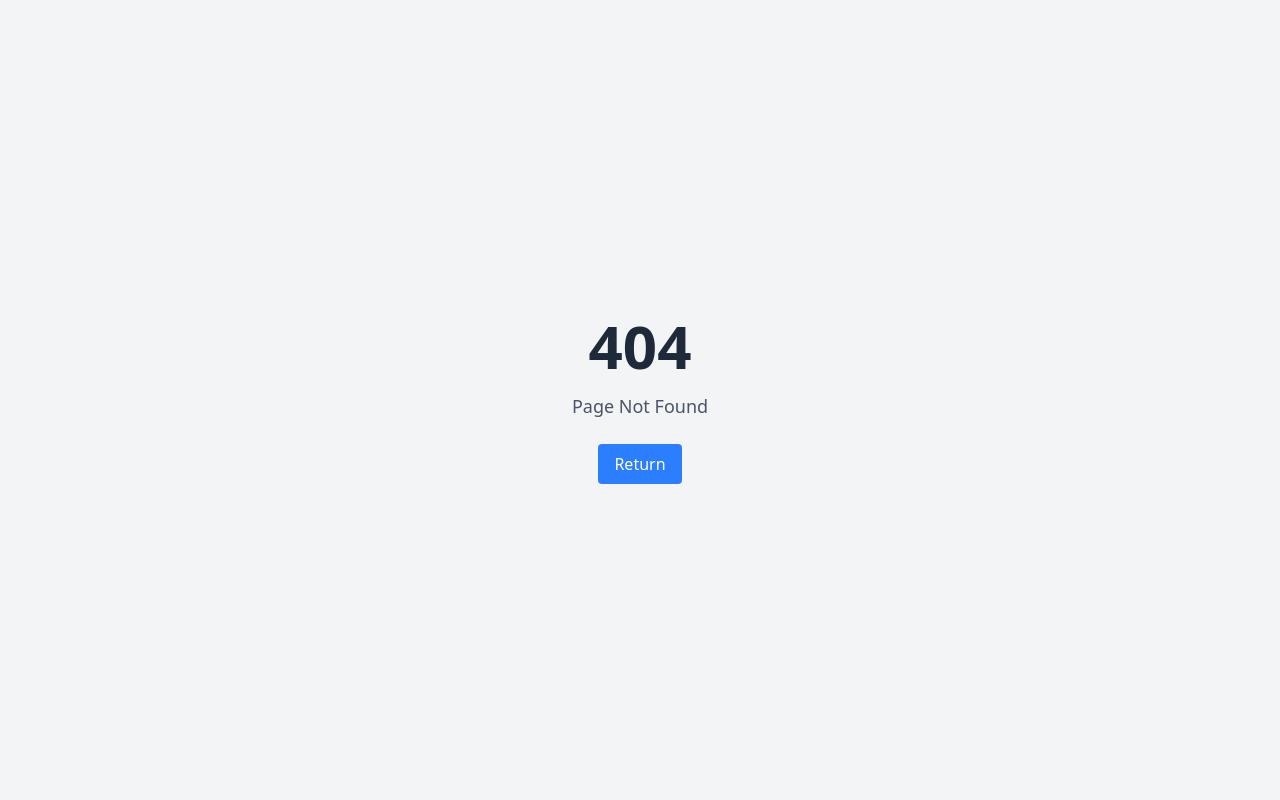
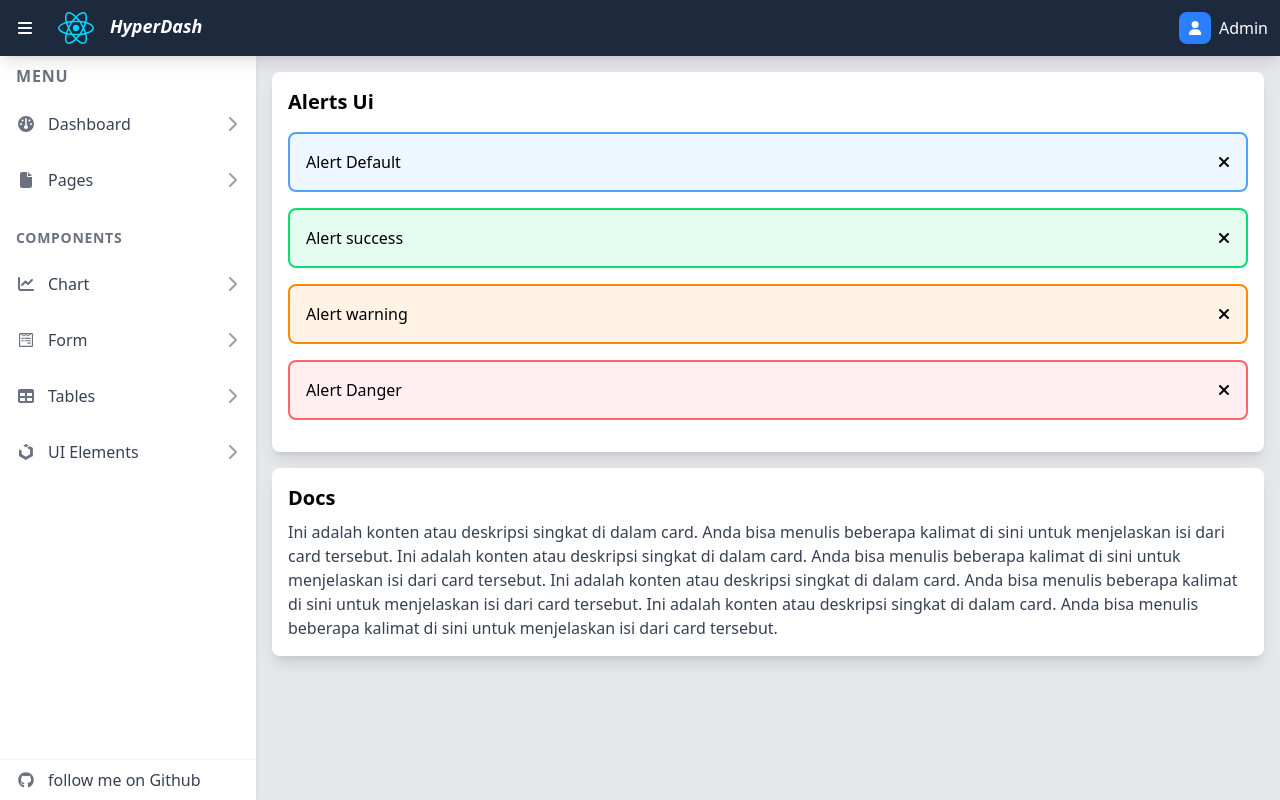
Before and after one commit to Rafhi-dev/HyperDash, a React (Vite) app: page /alerts in a window 1280 px wide. Before the commit this address had no page. Built offline with nearby package versions, Linux system fonts and the light colour scheme.

Commit message:
feat: implement MainLayout and Sidebar components; add Card and AlertView components; enhance Ujicoba with new card layout and functionality

```diff
--- a/src/Routes/HyRoute.jsx
+++ b/src/Routes/HyRoute.jsx
@@ -1,6 +1,6 @@
 import { Route, Routes } from "react-router-dom";
 
-import MainLayout from "../components/layout/MainLayout";
+import MainLayout from "../Layout/MainLayout";
 import Dashboard1 from "../components/layout/contents/Dashboard1";
 import MyPiePrev from "../components/charts/MyPiePrev";
 import MyBarPrev from "../components/charts/MyBarPrev";
@@ -8,9 +8,10 @@ import MyLinePrev from "../components/charts/MyLinePrev";
 import LoginForm from "../pages/LoginForm";
 import NotFound from "../pages/404";
 import Ujicoba from "../content/Ujicoba";
+import CardView from "../components/ui/card/CardView";
+import AlertView from "../components/ui/alerts/AlertView";
 
-
-const HyRoute = ({getCollapased, getSetCollapsed}) => {
+const HyRoute = ({ getCollapased, getSetCollapsed }) => {
   return (
     <Routes>
       <Route path="/*" element={<NotFound />} />
@@ -23,15 +24,16 @@ const HyRoute = ({getCollapased, getSetCollapsed}) => {
           />
         }
       >
-
         <Route path="/ujicoba" element={<Ujicoba />} />
         <Route path="/" element={<Dashboard1 />} />
-          <Route path="/line-chart" element={<MyLinePrev/>} />
-          <Route path="/bar-chart" element={<MyBarPrev/>} />
+        <Route path="/line-chart" element={<MyLinePrev />} />
+        <Route path="/bar-chart" element={<MyBarPrev />} />
         <Route path="/pie-chart" element={<MyPiePrev />} />
+        <Route path="/cards" element={<CardView />} />
+        <Route path="/alerts" element={<AlertView />} />
       </Route>
     </Routes>
   );
-}
+};
 
 export default HyRoute;
--- a/src/components/layout/Sidebar.jsx
+++ b/src/components/layout/Sidebar.jsx
@@ -19,10 +19,14 @@ function Sidebar({ isCollapsed, isMobile, setSidebarCollapsed }) {
 
   const menuItems = [
     //edit atau tambahkan menu sidbar di sini ya gais
-    { icon: faGauge, label: "Dashboard", subItems: [
+    {
+      icon: faGauge,
+      label: "Dashboard",
+      subItems: [
         { label: "Dashboard 1", loc: "/" },
-      { label: "Ujicoba", loc: "/ujicoba"},
-    ]},
+        { label: "Ujicoba", loc: "/ujicoba" },
+      ],
+    },
     {
       icon: faFile,
       label: "Pages",
@@ -34,6 +38,10 @@ function Sidebar({ isCollapsed, isMobile, setSidebarCollapsed }) {
         { label: "Blank", loc: "/blank" },
       ],
     },
+    ,
+  ];
+
+  const menuItems2 = [
     {
       icon: faChartLine,
       label: "Chart",
@@ -73,12 +81,10 @@ function Sidebar({ isCollapsed, isMobile, setSidebarCollapsed }) {
       icon: faUikit,
       label: "UI Elements",
       subItems: [
-        { label: "Alerts", loc: "#" },
-        { label: "Badges", loc: "#" },
-        { label: "Buttons", loc: "#" },
+        { label: "Alerts", loc: "/alerts" },
+        { label: "Buttons", loc: "/btn" },
         { label: "Buttons Group", loc: "#" },
-        { label: "Cards", loc: "#" },
-        { label: "Carousel", loc: "#" },
+        { label: "Cards", loc: "/cards" },
         { label: "Modals", loc: "#" },
         { label: "Dropdowns", loc: "#" },
         { label: "Notification", loc: "#" },
@@ -97,6 +103,8 @@ function Sidebar({ isCollapsed, isMobile, setSidebarCollapsed }) {
 
   const menuItemsWithActive = markActive(menuItems);
 
+  const menuItemsWithActive2 = markActive(menuItems2);
+
   return (
     <aside
       id="sidebar"
@@ -112,21 +120,43 @@ function Sidebar({ isCollapsed, isMobile, setSidebarCollapsed }) {
             : "w-64"
         }`}
     >
+      <div className="flex-1 px-2 overflow-y-auto">
         <div className="px-2">
           <h2
             id="sidebar-title"
-          className={`text-lg font-semibold text-gray-500 uppercase tracking-wider ${
-            isCollapsed ? "text-center text-xs" : ""
+            className={`text-md font-semibold text-gray-500 uppercase tracking-wider ${
+              isCollapsed ? "text-center text-xs" : "py-2"
             }`}
           >
-          {isCollapsed ? "Menu" : "Menu"}
+            {isCollapsed ? "" : "Menu"}
           </h2>
         </div>
 
         {/* Area scroll hanya untuk menu */}
-      <div className="flex-1 px-2 pt-4 overflow-y-auto">
-        <ul className="space-y-1">
+
+        <ul className="space-y-1 py-2">
           {menuItemsWithActive.map((item, index) => (
+            <SidebarMenuItem
+              key={item.label + index}
+              {...item}
+              setIsSidebarCollapsed={setSidebarCollapsed}
+              isSidebarCollapsed={isCollapsed}
+            />
+          ))}
+        </ul>
+
+        <div className="px-2">
+          <h2
+            id="sidebar-title"
+            className={`text-sm font-semibold text-gray-500 uppercase tracking-wider ${
+              isCollapsed ? "text-center text-xs" : "py-2"
+            }`}
+          >
+            {isCollapsed ? "Components" : "Components"}
+          </h2>
+        </div>
+        <ul className="space-y-1 py-2">
+          {menuItemsWithActive2.map((item, index) => (
             <SidebarMenuItem
               key={item.label + index}
               {...item}
@@ -147,7 +177,7 @@ function Sidebar({ isCollapsed, isMobile, setSidebarCollapsed }) {
           <SidebarMenuItem
             icon={faGithub}
             label={"follow me on Github"}
-            loc={"/github"}
+            loc={"https://github.com/rafhi-dev"}
             setIsSidebarCollapsed={setSidebarCollapsed}
             isSidebarCollapsed={isCollapsed}
           />
--- /dev/null
+++ b/src/components/ui/alerts/AlertView.jsx
@@ -0,0 +1,31 @@
+import Card from "../card/Cards";
+import Alert from "./Alert";
+
+const AlertView = () => {
+  return (
+    <div>
+      <div className="flex-row">
+        <Card w="full" title={"Alerts Ui"} className="m-4">
+          <Alert msg={"Alert Default"} className="my-4" />
+          <Alert success msg={"Alert success"} className="my-4" />
+          <Alert warning msg={"Alert warning"} className="my-4" />
+          <Alert danger msg={"Alert Danger"} className="my-4" />
+        </Card>
+        <Card w="full" title={"Docs"} className="m-4">
+          <p className="text-gray-700 text-base">
+            Ini adalah konten atau deskripsi singkat di dalam card. Anda bisa
+            menulis beberapa kalimat di sini untuk menjelaskan isi dari card
+            tersebut. Ini adalah konten atau deskripsi singkat di dalam card.
+            Anda bisa menulis beberapa kalimat di sini untuk menjelaskan isi
+            dari card tersebut. Ini adalah konten atau deskripsi singkat di
+            dalam card. Anda bisa menulis beberapa kalimat di sini untuk
+            menjelaskan isi dari card tersebut. Ini adalah konten atau deskripsi
+            singkat di dalam card. Anda bisa menulis beberapa kalimat di sini
+            untuk menjelaskan isi dari card tersebut.
+          </p>
+        </Card>
+      </div>
+    </div>
+  );
+};
+export default AlertView;
--- a/src/components/ui/button/ButtonX.jsx
+++ b/src/components/ui/button/ButtonX.jsx
@@ -5,31 +5,33 @@ const Btn = ({
   value = "Submit",
   children,
   color,
+  customColor = "",
   outline = false,
+  className = "",
 }) => {
   return (
     <button
       type={`${type}`}
       onSubmit={onSubmit}
       onClick={onClick}
-      className={`px-4 py-2 font-semibold rounded-lg shadow-md
+      className={`px-4 py-2 my-4 font-semibold rounded-lg shadow-md
         ${
           outline
-            ? `${
+            ? ` bg-tranparent ${
                 color === "primary"
-                  ? "bg-tranparent text-blue-600 border border-blue-500 hover:bg-blue-500 hover:text-white"
+                  ? "text-blue-600 border border-blue-500 hover:bg-blue-500 hover:text-white"
                   : color === "secondary"
-                  ? "bg-tranparent text-gray-600 border border-gray-500 hover:bg-gray-500 hover:text-white"
+                  ? "text-gray-600 border border-gray-500 hover:bg-gray-500 hover:text-white"
                   : color === "success"
-                  ? "bg-tranparent text-emerald-600 border border-emerald-500 hover:bg-emerald-500 hover:text-white"
+                  ? "text-emerald-600 border border-emerald-500 hover:bg-emerald-500 hover:text-white"
                   : color === "warning"
-                  ? "bg-tranparent text-yellow-600 border border-yellow-500 hover:bg-yellow-500 hover:text-white"
+                  ? "text-yellow-600 border border-yellow-500 hover:bg-yellow-500 hover:text-white"
                   : color === "danger"
-                  ? "bg-tranparent text-red-600 border border-red-500 hover:bg-red-500 hover:text-white"
-                  : "bg-tranparent text-blue-600 border border-blue-500 hover:bg-blue-500 hover:text-white"
+                  ? "text-red-600 border border-red-500 hover:bg-red-500 hover:text-white"
+                  : customColor ||
+                    "text-blue-600 border border-blue-500 hover:bg-blue-500 hover:text-white"
               }`
-            : `
-            ${
+            : `${
                 color === "primary"
                   ? "bg-blue-500 hover:bg-blue-600 text-white "
                   : color === "secondary"
@@ -40,11 +42,9 @@ const Btn = ({
                   ? "bg-yellow-500 hover:bg-yellow-600 text-white "
                   : color === "danger"
                   ? "bg-red-500 hover:bg-red-600 text-white "
-                : "bg-sky-500 hover:bg-sky-600 text-white "
+                  : customColor || "bg-sky-500 hover:bg-sky-600 text-white "
               }`
-        }
-
-          transition-transform transform hover:scale-105`}
+        } transition-transform transform hover:scale-105 ${className}`}
     >
       {children ? children : value}
     </button>
--- /dev/null
+++ b/src/components/ui/card/CardView.jsx
@@ -0,0 +1,52 @@
+import Btn from "../button/ButtonX";
+import Card from "./Cards";
+
+const CardView = () => {
+  return (
+    <div>
+      <div className="flex flex-col sm:flex-row gap-4 m-4 z-10">
+        <Card
+          w="sm"
+          title={"Card with image"}
+          imgsrc={"https://picsum.photos/id/1018/400/250"}
+        >
+          <p className="text-gray-700 text-base">
+            Ini adalah konten atau deskripsi singkat di dalam card. Anda bisa
+            menulis beberapa kalimat di sini untuk menjelaskan isi dari card
+            tersebut.
+          </p>
+          <div className="flex justify-center mt-4">
+            <Btn value="Read more.." />
+          </div>
+        </Card>
+
+        <div className="flex-1">
+          <Card w="md" title={"Card Default"}>
+            <p className="text-gray-700 text-base">
+              Ini adalah konten atau deskripsi singkat di dalam card. Anda bisa
+              menulis beberapa kalimat di sini untuk menjelaskan isi dari card
+              tersebut.
+            </p>
+          </Card>
+        </div>
+      </div>
+      <div className="flex-1 m-4">
+        <Card w="full" title={"Docs"}>
+          <p className="text-gray-700 text-base">
+            Ini adalah konten atau deskripsi singkat di dalam card. Anda bisa
+            menulis beberapa kalimat di sini untuk menjelaskan isi dari card
+            tersebut. Ini adalah konten atau deskripsi singkat di dalam card.
+            Anda bisa menulis beberapa kalimat di sini untuk menjelaskan isi
+            dari card tersebut. Ini adalah konten atau deskripsi singkat di
+            dalam card. Anda bisa menulis beberapa kalimat di sini untuk
+            menjelaskan isi dari card tersebut. Ini adalah konten atau deskripsi
+            singkat di dalam card. Anda bisa menulis beberapa kalimat di sini
+            untuk menjelaskan isi dari card tersebut.
+          </p>
+        </Card>
+      </div>
+    </div>
+  );
+};
+
+export default CardView;
--- /dev/null
+++ b/src/components/ui/card/Cards.jsx
@@ -0,0 +1,13 @@
+const Card = ({ title, children, w = "sm", imgsrc, className = "" }) => {
+  return (
+    <div className={`max-w-${w} rounded-lg shadow-lg bg-white ${className}`}>
+      {imgsrc ? <img className="w-full p-1" src={imgsrc} /> : ``}
+      <div className="px-4 py-4">
+        <div className="font-bold text-xl mb-2">{title}</div>
+        {children}
+      </div>
+    </div>
+  );
+};
+
+export default Card;
--- a/src/content/Ujicoba.jsx
+++ b/src/content/Ujicoba.jsx
@@ -6,6 +6,7 @@ import Radio from "../components/form/Radio";
 import Switch from "../components/ui/switch/Switch";
 import Alert from "../components/ui/alerts/Alert";
 import Btn from "../components/ui/button/ButtonX";
+import Card from "../components/ui/card/Cards";
 
 const Ujicoba = () => {
   //seting select
@@ -121,7 +122,19 @@ const Ujicoba = () => {
           <Btn />
         </div>
       </div>
-
+      <div className="flex gap-4 m-4">
+        <Card
+          imgsrc={"https://picsum.photos/id/1018/400/250"}
+          title={"Judul Card"}
+        >
+          <p class="text-gray-700 text-base">
+            Ini adalah konten atau deskripsi singkat di dalam card. Anda bisa
+            menulis beberapa kalimat di sini untuk menjelaskan isi dari card
+            tersebut.
+          </p>
+          <Btn />
+        </Card>
+      </div>
       <footer className="text-center text-sm text-gray-500 py-4">
         &copy; {new Date().getFullYear()} HyperDash.
       </footer>
```
Also changed, not shown: src/Layout/MainLayout.jsx (renamed from src/components/layout/MainLayout.jsx, +5 -11 lines). Lines whose indentation alone changed are shown as unchanged.
